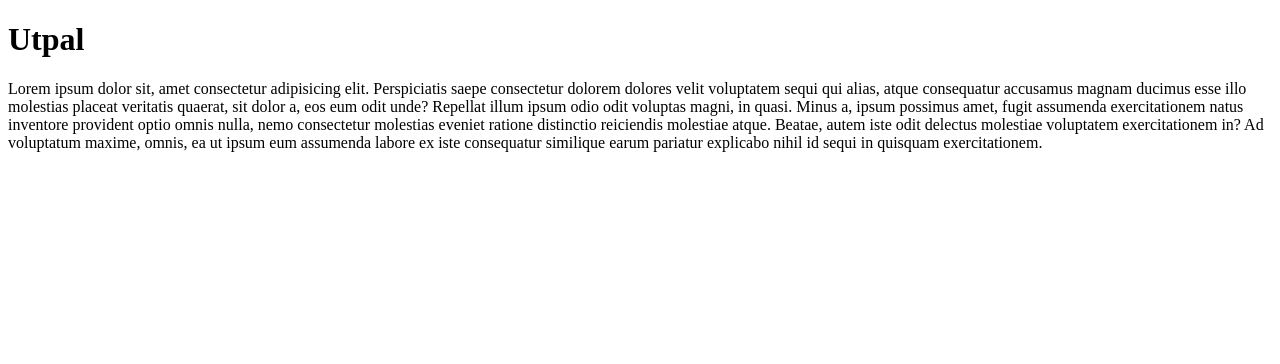
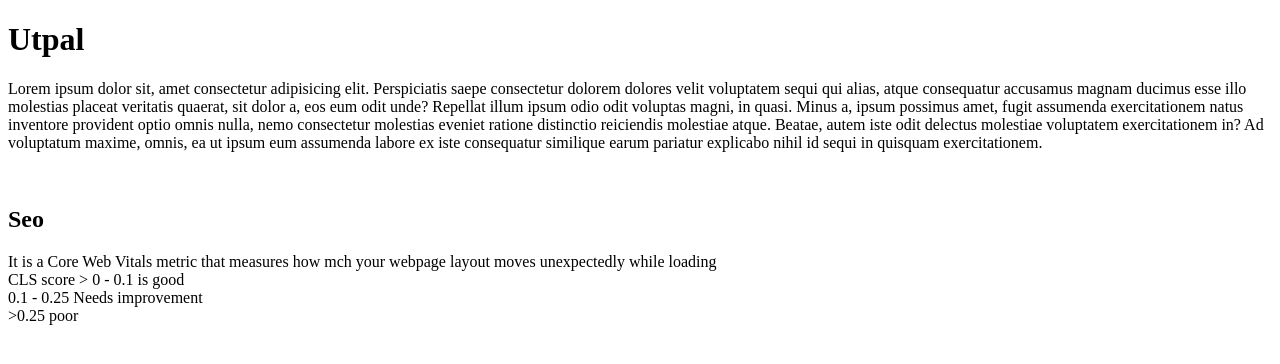
Before and after one commit to utpalr533/Sigma-Web-dev, a plain HTML site: page SEO-Web_Vitals/index.html in a window 1280 px wide. Drawn offline with Linux system fonts and the light colour scheme.

Commit message:
seo cls lcp fid lighthouse report

```diff
--- a/SEO-Web_Vitals/index.html
+++ b/SEO-Web_Vitals/index.html
@@ -9,5 +9,12 @@
 <body>
     <h1>Utpal</h1>
     <p>Lorem ipsum dolor sit, amet consectetur adipisicing elit. Perspiciatis saepe consectetur dolorem dolores velit voluptatem sequi qui alias, atque consequatur accusamus magnam ducimus esse illo molestias placeat veritatis quaerat, sit dolor a, eos eum odit unde? Repellat illum ipsum odio odit voluptas magni, in quasi. Minus a, ipsum possimus amet, fugit assumenda exercitationem natus inventore provident optio omnis nulla, nemo consectetur molestias eveniet ratione distinctio reiciendis molestiae atque. Beatae, autem iste odit delectus molestiae voluptatem exercitationem in? Ad voluptatum maxime, omnis, ea ut ipsum eum assumenda labore ex iste consequatur similique earum pariatur explicabo nihil id sequi in quisquam exercitationem.</p>
+
+<br>
+<h2>Seo</h2>
+<p>It is a Core Web Vitals metric that measures how mch your webpage layout moves unexpectedly while loading <br>
+CLS score > 0 - 0.1 is good <br>
+0.1 - 0.25 Needs improvement <br>
+>0.25 poor</p>
 </body>
 </html>
```
